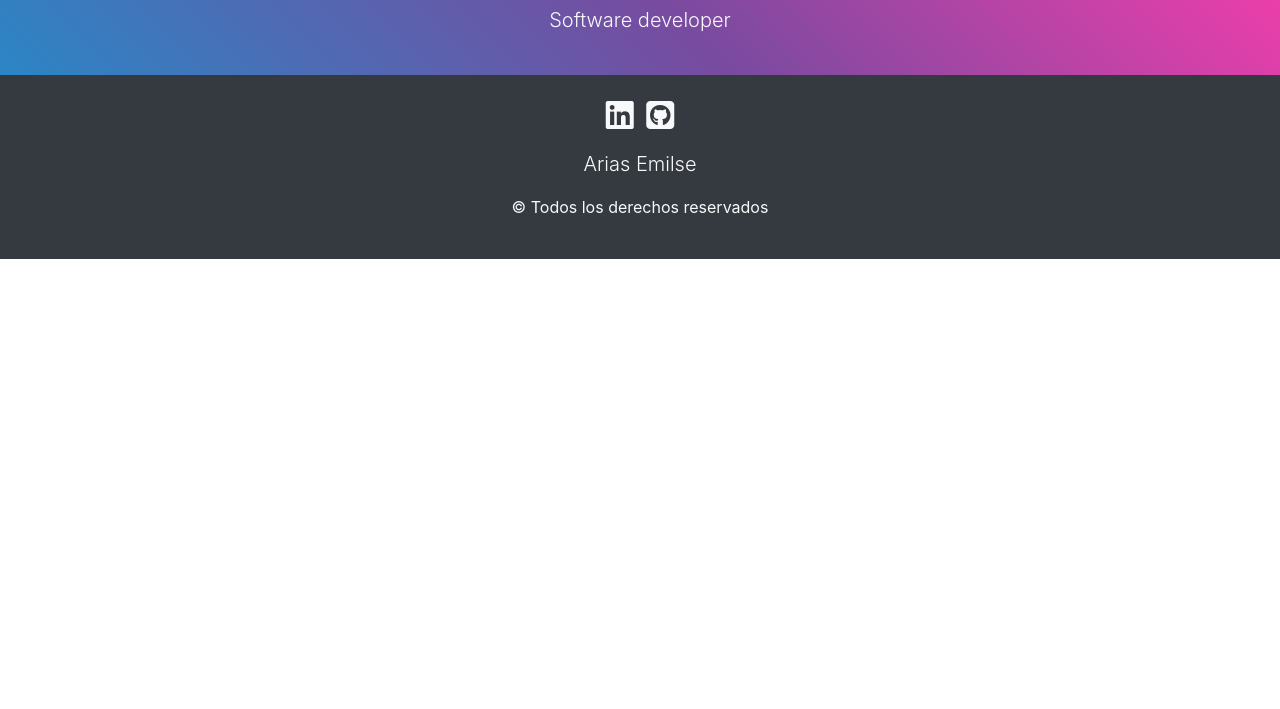
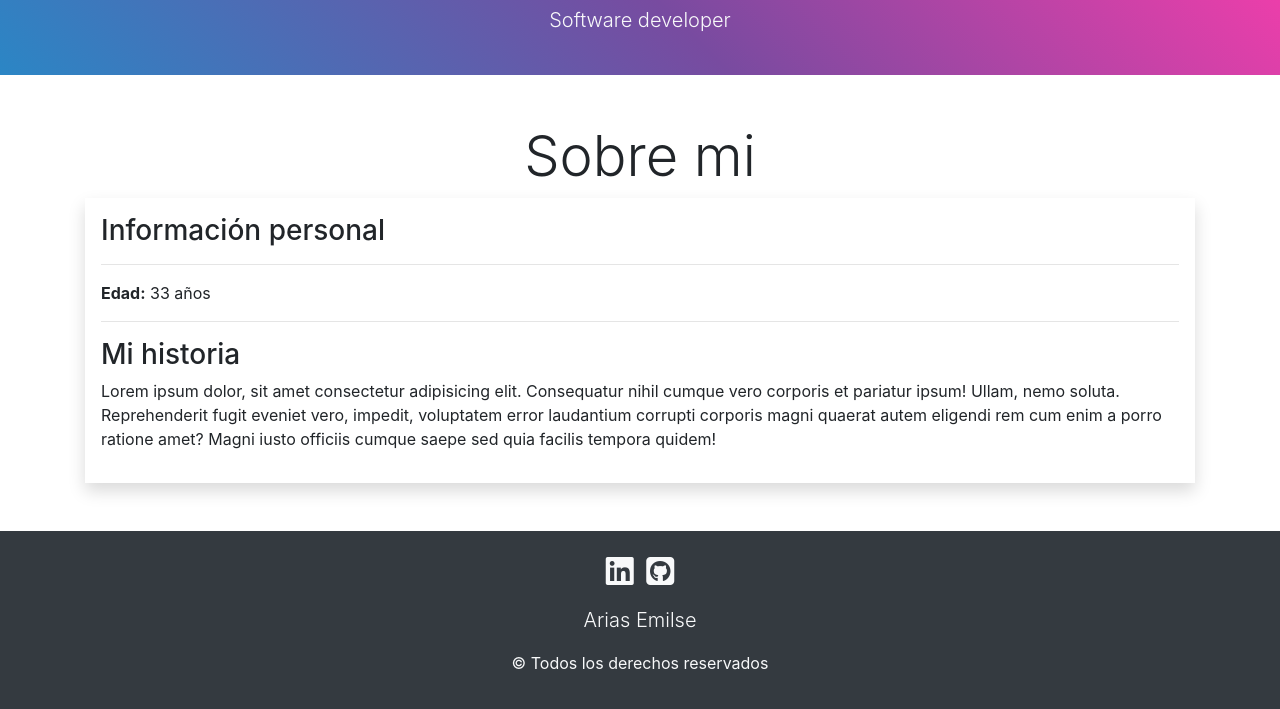
Before and after one commit to earias08/cv1A, a plain HTML site: page index.html in a window 1280 px wide. Shown: the part 163-872 px from the top of the page. Before the commit the page ends 800 px from the top, so only its background shows below. Drawn offline with Linux system fonts and the light colour scheme.

Commit message:
se diseño el area de informacion personal

```diff
--- a/index.html
+++ b/index.html
@@ -1,12 +1,15 @@
 <!DOCTYPE html>
 <html lang="es">
   <head>
-    <meta charset="UTF-8">
-    <meta name="viewport" content="width=device-width, initial-scale=1.0">
+    <meta charset="UTF-8" />
+    <meta name="viewport" content="width=device-width, initial-scale=1.0" />
     <!-- agregar etiquetas metas -->
-   <link rel="stylesheet" href="css/bootstrap.min.css">
-   <link rel="stylesheet" href="css/style.css">
-   <script src="https://kit.fontawesome.com/22e9f862aa.js" crossorigin="anonymous"></script>
+    <link rel="stylesheet" href="css/bootstrap.min.css" />
+    <link rel="stylesheet" href="css/style.css" />
+    <script
+      src="https://kit.fontawesome.com/22e9f862aa.js"
+      crossorigin="anonymous"
+    ></script>
     <title>CV Arias Emilse</title>
   </head>
   <body>
@@ -14,12 +17,20 @@
       <nav class="navbar navbar-expand-lg navbar-dark bg-dark">
         <div class="container">
           <a class="navbar-brand" href="#">Arias Emilse</a>
-            <button class="navbar-toggler" type="button" data-toggle="collapse" data-target="#navbarSupportedContent" aria-controls="navbarSupportedContent" aria-expanded="false" aria-label="Toggle navigation">
+          <button
+            class="navbar-toggler"
+            type="button"
+            data-toggle="collapse"
+            data-target="#navbarSupportedContent"
+            aria-controls="navbarSupportedContent"
+            aria-expanded="false"
+            aria-label="Toggle navigation"
+          >
             <span class="navbar-toggler-icon"></span>
           </button>
           <div class="collapse navbar-collapse" id="navbarSupportedContent">
             <ul class="navbar-nav ml-auto">
-                <li class="nav-item ">
+              <li class="nav-item">
                 <a class="nav-link" href="#">Sobre mi</a>
               </li>
               <li class="nav-item">
@@ -45,15 +56,44 @@
     <main>
       <section class="fondo py-4 text-center text-light">
         <article class="container">
-            <img src="img/octocat-girl.jpg" alt="logo github" class="avatar mb-2">
+          <img
+            src="img/octocat-girl.jpg"
+            alt="logo github"
+            class="avatar mb-2"
+          />
           <h1>Arias Emilse</h1>
           <p class="lead">Software developer</p>
         </article>
       </section>
+      <section class="container">
+        <section id="sobreMi" class="my-5">
+          <h2 class="text-center display-4">Sobre mi</h2>
+          <article class="shadow p-3">
+            <h3>Información personal</h3>
+            <hr />
+            <p><span class="font-weight-bold">Edad:</span> 33 años</p>
+            <!-- agregar el resto de la informacion personal -->
+            <hr />
+            <h3>Mi historia</h3>
+            <p>
+              Lorem ipsum dolor, sit amet consectetur adipisicing elit.
+              Consequatur nihil cumque vero corporis et pariatur ipsum! Ullam,
+              nemo soluta. Reprehenderit fugit eveniet vero, impedit, voluptatem
+              error laudantium corrupti corporis magni quaerat autem eligendi
+              rem cum enim a porro ratione amet? Magni iusto officiis cumque
+              saepe sed quia facilis tempora quidem!
+            </p>
+          </article>
+        </section>
+      </section>
     </main>
     <footer class="bg-dark text-light py-4 text-center">
-    <a href="#" class="text-light"><i class="fab fa-linkedin fa-2x mr-2"></i></a>
-    <a href="#" class="text-light"><i class="fab fa-github-square fa-2x"></i></a>
+      <a href="#" class="text-light"
+        ><i class="fab fa-linkedin fa-2x mr-2"></i
+      ></a>
+      <a href="#" class="text-light"
+        ><i class="fab fa-github-square fa-2x"></i
+      ></a>
       <p class="lead mt-3">Arias Emilse</p>
       <p>&copy; Todos los derechos reservados</p>
     </footer>
```
Lines whose indentation alone changed are shown as unchanged.
